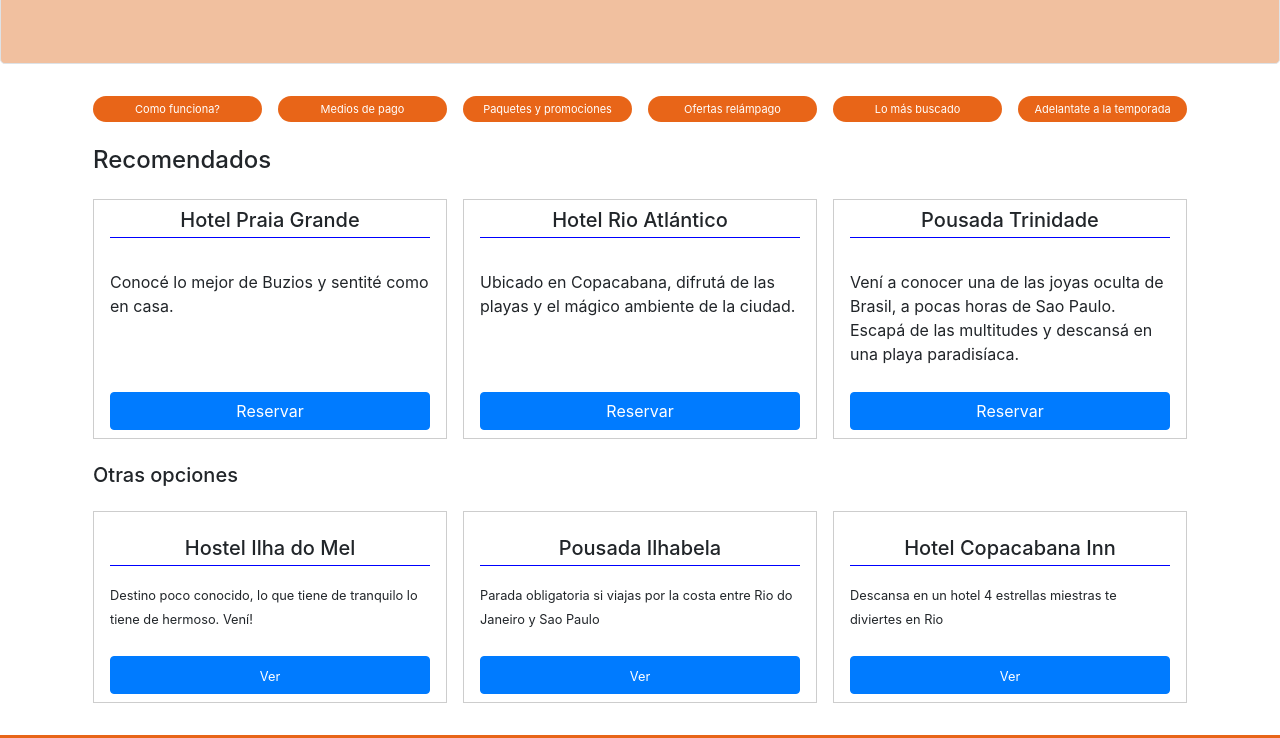
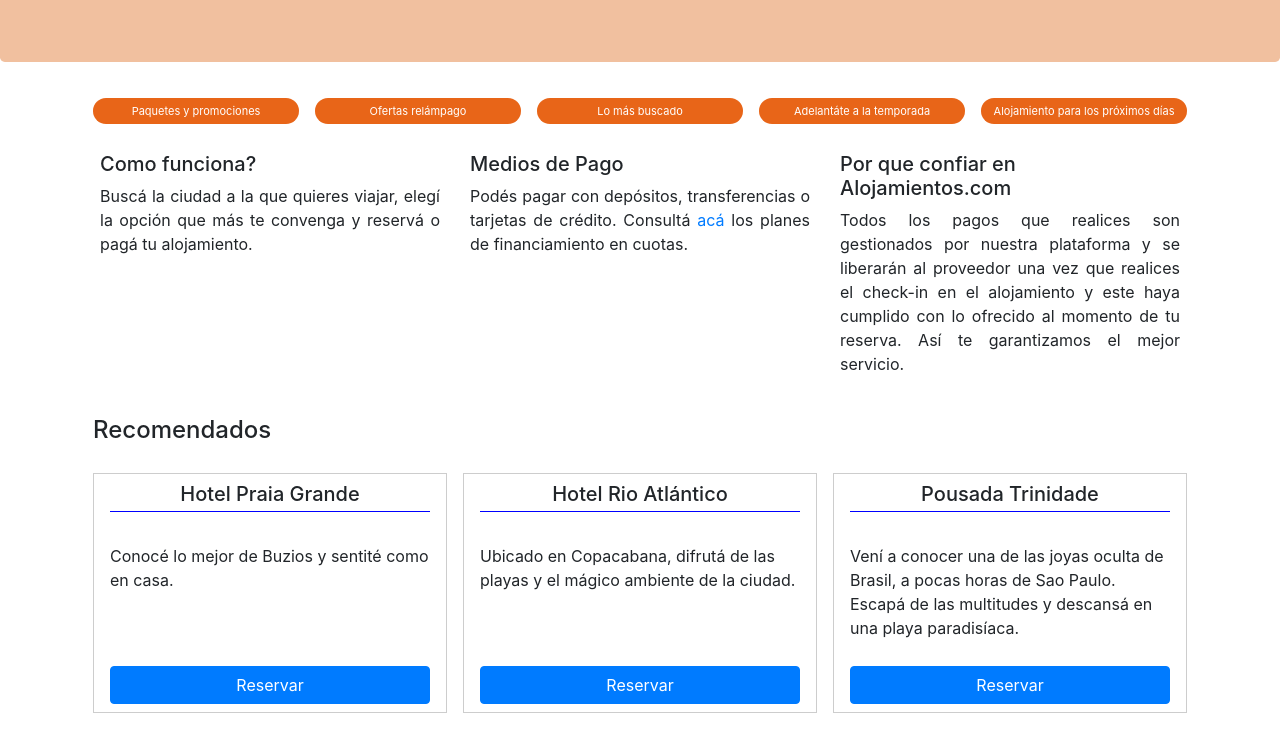
Before and after one commit to mccm2310/guia-hoteles, a website: page index.html in a window 1280 px wide. Shown: the part 146-884 px from the top of the page. Drawn offline with nearby package versions, Linux system fonts and the light colour scheme.

Commit message:
Cambios para evaluación. Ajustes para cumplir requerimientos.

```diff
--- a/css/main.css
+++ b/css/main.css
@@ -9,41 +9,43 @@
     font-size: 11px;
     background-color: #e86518;
     padding: .3rem .5rem;
-    margin: 0 .5rem;
+    margin: .25rem .5rem;
     text-align: center;
     border-radius: 15px;
+    min-width: 7rem;
 }
 
-.quick-access a {
+ footer a,
+.quick-access a{
     color: white;
 }
 
 .recommended {
     border: 1px solid #cdcdcd;
-    padding: 0.5rem 1rem;
+    padding: .5rem 1rem;
     min-height: 15rem;
-    margin: 0 0.5rem;
+    margin: .25rem .5rem;
 }
 
 .recommended h5{
     text-align: center;
     margin-bottom: 2rem;
     border-bottom: 1px solid blue;
-    padding-bottom: 0.3rem;
+    padding-bottom: .3rem;
 }
 
 .in-list {
     border: 1px solid #cdcdcd;
-    padding: 1.5rem 1rem 0.5rem 1rem;
+    padding: 1.5rem 1rem .5rem 1rem;
     min-height: 12rem;
-    margin: 0 0.5rem;
+    margin: .25rem .5rem;
 }
 
 .in-list h5{
     text-align: center;
     margin-bottom: 1rem;
     border-bottom: 1px solid blue;
-    padding-bottom: 0.3rem;
+    padding-bottom: .3rem;
 }
 
 .btn{
@@ -58,7 +60,3 @@ footer{
     padding: 2rem 1.5rem .5rem 1.5rem;
     font-size: small;
 }
-
-footer a {
-    color: white;
-}
--- a/index.html
+++ b/index.html
@@ -12,18 +12,12 @@
         <title>Curso 1</title>
     </head>
     <body>
-        <div class="jumbotron text-center border">
+        <div class="jumbotron text-center">
             <h1>Alojamientos.com</h1>
             <span>La mejor opci&oacute;n en cualquier parte del mundo.</span>
         </div>
         <div class="container">
-            <div class="d-flex align-items-center m-b-4">
-                <div class="col flex-column quick-access">
-                    <a href="#">Como funciona?</a>
-                </div>
-                <div class="col flex-column quick-access">
-                    <a href="#">Medios de pago</a>
-                </div>
+            <div class="d-flex align-items-center m-b-4 flex-wrap">
                 <div class="col flex-column quick-access">
                     <a href="#">Paquetes y promociones</a>
                 </div>
@@ -34,7 +28,24 @@
                     <a href="#">Lo m&aacute;s buscado</a>
                 </div>
                 <div class="col flex-column quick-access">
-                    <a href="#">Adelantate a la temporada</a>
+                    <a href="#">Adelant&aacute;te a la temporada</a>
+                </div>
+                <div class="col flex-column quick-access">
+                    <a href="#">Alojamiento para los pr&oacute;ximos d&iacute;as</a>
+                </div>
+            </div>
+            <div class="d-flex align-items-center m-b-4 mt-4 align-items-stretch flex-wrap">
+                <div class="col-sm-12 col-md flex-column">
+                        <h5>Como funciona?</h5>
+                        <p class="text-justify">Busc&aacute; la ciudad a la que quieres viajar, eleg&iacute; la opci&oacute;n que m&aacute;s te convenga y reserv&aacute; o pag&aacute; tu alojamiento.</p>
+                </div>
+                <div class="col-sm-12 col-md flex-column">
+                        <h5>Medios de Pago</h5>
+                        <p class="text-justify">Pod&eacute;s pagar con dep&oacute;sitos, transferencias o tarjetas de cr&eacute;dito. Consult&aacute; <a href="#">ac&aacute;</a> los planes de financiamiento en cuotas.</p>
+                </div>
+                <div class="col-sm-12 col-md flex-column">
+                        <h5>Por que confiar en Alojamientos.com</h5>
+                        <p class="text-justify">Todos los pagos que realices son gestionados por nuestra plataforma y se liberar&aacute;n al proveedor una vez que realices el check-in en el alojamiento y este haya cumplido con lo ofrecido al momento de tu reserva. As&iacute; te garantizamos el mejor servicio.</p>
                 </div>
             </div>
             <h4 class="mx-2 my-4">Recomendados</h4>
```
